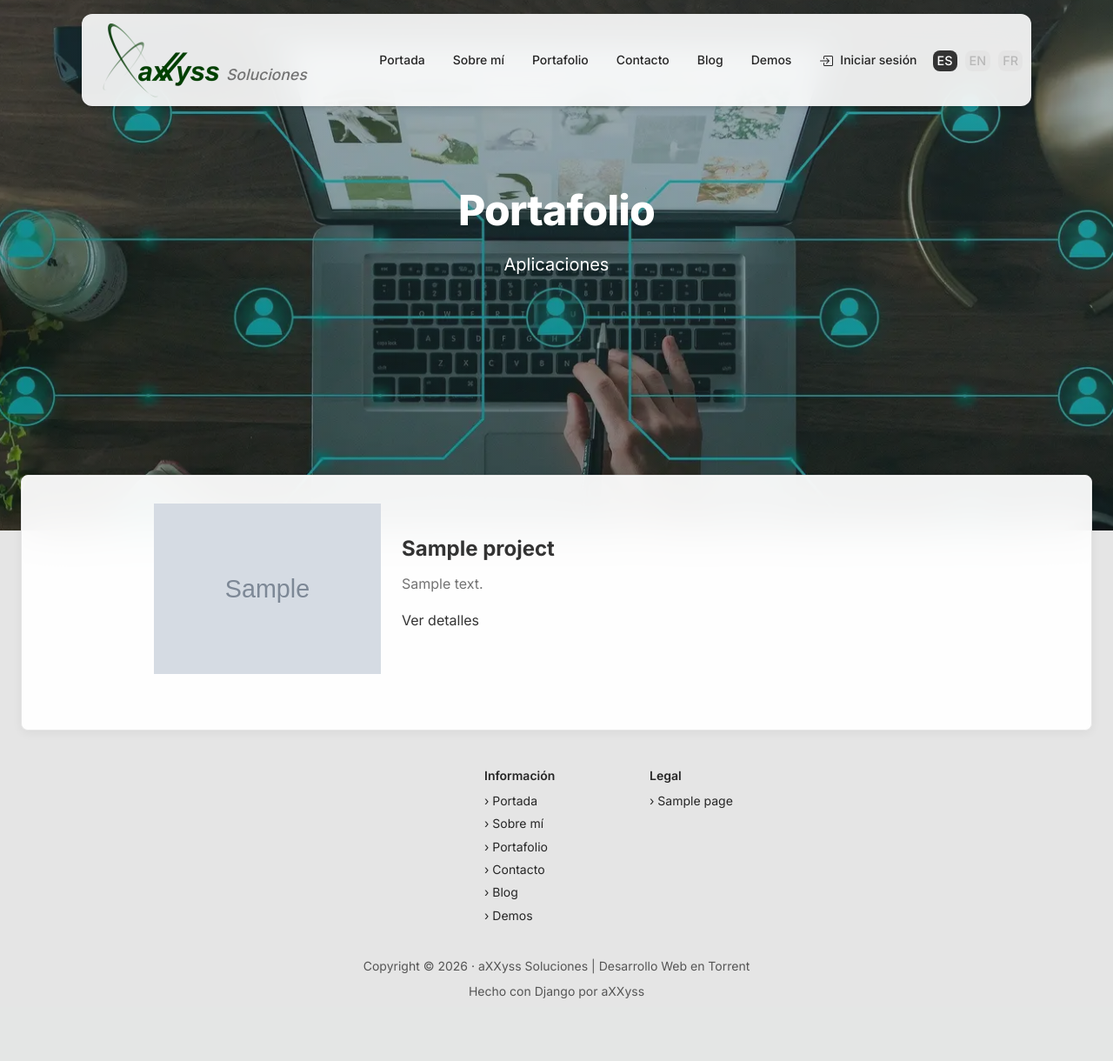
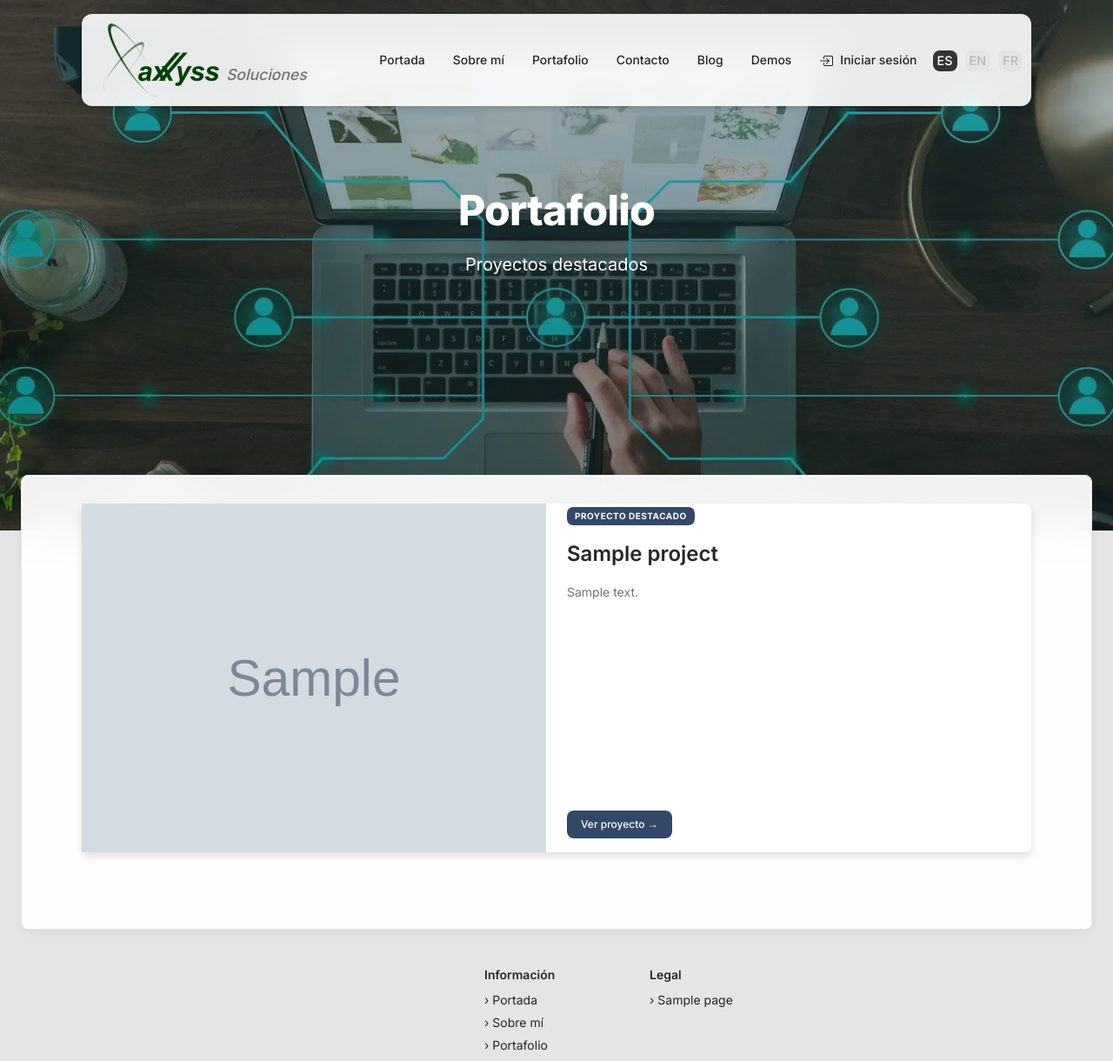
Before and after one commit to aXXyss/webpersonal, a Django app: page /es/portfolio/project/ in a window 1280 px wide. Shown: the top 1220 px of the page at 87% size. Before the commit the page ends 1148 px from the top, so only its background shows below. Run offline with Django 3.2, Linux system fonts and the light colour scheme; tables that the repository leaves empty hold one stand-in row (values such as "Sample post"); grey boxes marked "Sample" are stand-in pictures; some libraries are stand-ins or nearby versions.

Commit message:
feat: rediseño portfolio con grid mixto y proyecto destacado

```diff
--- a/portfolio/templates/portfolio/project_list.html
+++ b/portfolio/templates/portfolio/project_list.html
@@ -19,29 +19,145 @@
 {% block extra_css %}
 {% load static %}
 <link rel="preload" as="image" href="{% static 'core/img/portfolio-bg.webp' %}" type="image/webp" fetchpriority="high">
+<style>
+.portfolio-card {
+    transition: transform 0.2s ease, box-shadow 0.2s ease;
+    height: 100%;
+}
+.portfolio-card:hover {
+    transform: translateY(-4px);
+    box-shadow: 0 12px 32px rgba(0,0,0,0.12) !important;
+}
+.portfolio-featured-img {
+    width: 100%;
+    height: 100%;
+    min-height: 280px;
+    object-fit: cover;
+}
+.portfolio-card-img {
+    width: 100%;
+    height: 200px;
+    object-fit: cover;
+}
+.tech-badge {
+    font-size: 10px;
+    padding: 3px 8px;
+    border-radius: 4px;
+    background: #f0f2f5;
+    color: #344767;
+    display: inline-block;
+    margin-right: 4px;
+    margin-bottom: 4px;
+}
+</style>
 {% endblock %}
 
 {% block headers %}
 <h1 class="text-white font-weight-black pt-3 mt-n5">{% trans "Portafolio" %}</h1>
-<p class="lead text-white mt-3">{% trans "Aplicaciones" %}</p>
+<p class="lead text-white mt-3">{% trans "Proyectos destacados" %}</p>
 {% endblock %}
 
 {% block content %}
+<div class="container py-2">
+
+    {% if projects %}
+
     {% for project in projects %}
-        <div class="row project">
-            <div class="col-lg-3 col-md-4 offset-lg-1 mb-4">
-                <img class="img-fluid" src="{{ project.image.url }}" alt="{{ project.translation.title|default:project.title }}">
-            </div>
-            <div class="col-lg-7 col-md-8">
-                <h2 class="section-heading title"><a href="{% url 'portfolio:project_detail' project.translation.slug|default:project.slug %}">{{ project.translation.title|default:project.title }}</a></h2>
-                <p>{{ project.translation.description|default:project.description|safe|truncatewords_html:15 }}</p>
-                <p><a href="{% url 'portfolio:project_detail' project.translation.slug|default:project.slug %}">{% trans "Ver detalles" %}</a></p>
+
+        {% if forloop.first %}
+        <!-- PROYECTO DESTACADO -->
+        <div class="card border-0 shadow-sm mb-5 overflow-hidden portfolio-card">
+            <div class="row g-0">
+                <div class="col-lg-6">
+                    {% if project.image %}
+                        <img src="{{ project.image.url }}"
+                             alt="{{ project.translation.title|default:project.title }}"
+                             class="portfolio-featured-img">
+                    {% else %}
+                        <div class="portfolio-featured-img d-flex align-items-center justify-content-center"
+                             style="background: linear-gradient(135deg, #344767, #1a2035);">
+                            <span class="text-white opacity-5" style="font-size: 3rem;">✦</span>
+                        </div>
+                    {% endif %}
+                </div>
+                <div class="col-lg-6 d-flex flex-column justify-content-between p-4 p-lg-5">
+                    <div>
+                        <span class="badge badge-sm mb-3" style="background: #344767; color: #fff; font-size: 10px; letter-spacing: 0.05em;">
+                            {% trans "Proyecto destacado" %}
+                        </span>
+                        <h2 class="h4 font-weight-bold mb-3" style="line-height: 1.4;">
+                            <a href="{% url 'portfolio:project_detail' project.translation.slug|default:project.slug %}"
+                               class="text-dark" style="text-decoration: none;">
+                                {{ project.translation.title|default:project.title }}
+                            </a>
+                        </h2>
+                        <p class="text-muted mb-4" style="font-size: 14px; line-height: 1.7;">
+                            {{ project.translation.description|default:project.description|safe|truncatewords_html:40 }}
+                        </p>
+                    </div>
+                    <div>
+                        <a href="{% url 'portfolio:project_detail' project.translation.slug|default:project.slug %}"
+                           class="btn btn-sm" style="background: #344767; color: #fff; font-size: 12px;">
+                            {% trans "Ver proyecto" %} →
+                        </a>
+                    </div>
+                </div>
             </div>
         </div>
-        {% if not forloop.last %}
-            <div class="border-bottom my-4"></div>
+
+        {% elif forloop.counter == 2 %}
+        <!-- INICIO GRID SECUNDARIO -->
+        <div class="row g-4 mb-4">
         {% endif %}
+
+        {% if not forloop.first %}
+        <!-- CARDS SECUNDARIAS -->
+        <div class="col-lg-4 col-md-6">
+            <div class="card border-0 shadow-sm portfolio-card">
+                {% if project.image %}
+                    <a href="{% url 'portfolio:project_detail' project.translation.slug|default:project.slug %}">
+                        <img src="{{ project.image.url }}"
+                             alt="{{ project.translation.title|default:project.title }}"
+                             class="portfolio-card-img card-img-top">
+                    </a>
+                {% else %}
+                    <div class="portfolio-card-img card-img-top d-flex align-items-center justify-content-center"
+                         style="background: linear-gradient(135deg, #344767, #1a2035);">
+                        <span class="text-white opacity-5" style="font-size: 2rem;">✦</span>
+                    </div>
+                {% endif %}
+                <div class="card-body d-flex flex-column p-4">
+                    <h3 class="h6 font-weight-bold mb-2" style="line-height: 1.5;">
+                        <a href="{% url 'portfolio:project_detail' project.translation.slug|default:project.slug %}"
+                           class="text-dark" style="text-decoration: none;">
+                            {{ project.translation.title|default:project.title }}
+                        </a>
+                    </h3>
+                    <p class="text-muted mb-3 flex-grow-1" style="font-size: 13px; line-height: 1.6;">
+                        {{ project.translation.description|default:project.description|safe|truncatewords_html:20 }}
+                    </p>
+                    <div class="mt-auto pt-2" style="border-top: 1px solid #f0f0f0;">
+                        <a href="{% url 'portfolio:project_detail' project.translation.slug|default:project.slug %}"
+                           class="back-link" style="font-size: 12px;">
+                            {% trans "Ver proyecto" %} →
+                        </a>
+                    </div>
+                </div>
+            </div>
+        </div>
+        {% endif %}
+
+        {% if forloop.last and not forloop.first %}
+        </div><!-- cierre row grid -->
+        {% endif %}
+
     {% empty %}
-        <p>{% trans "No hay proyectos disponibles." %}</p>
+        <p class="text-muted">{% trans "No hay proyectos disponibles." %}</p>
     {% endfor %}
+
+    {% else %}
+        <p class="text-muted">{% trans "No hay proyectos disponibles." %}</p>
+    {% endif %}
+
+</div>
 {% endblock %}
```
